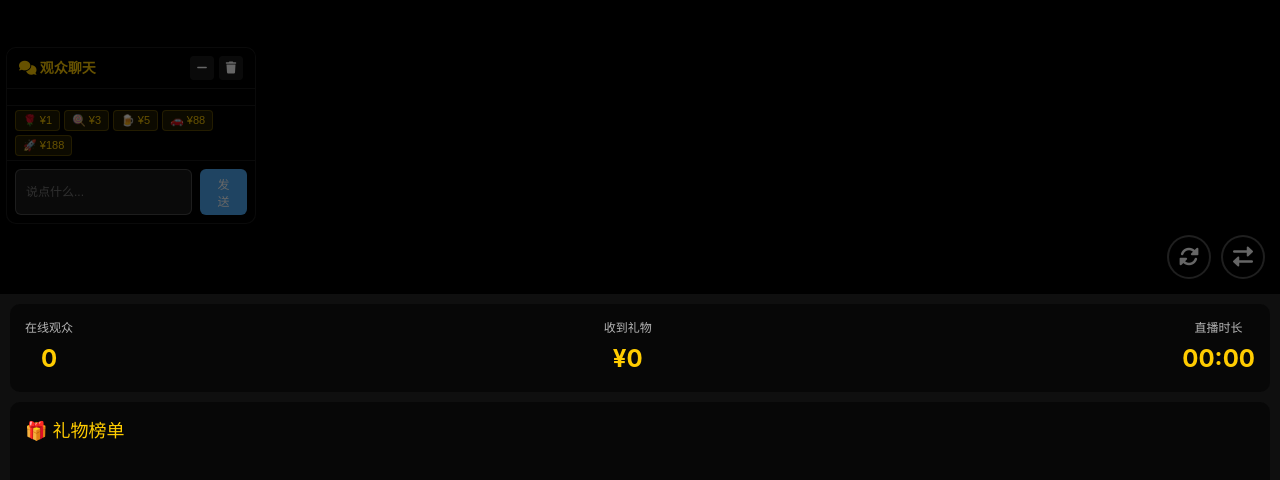
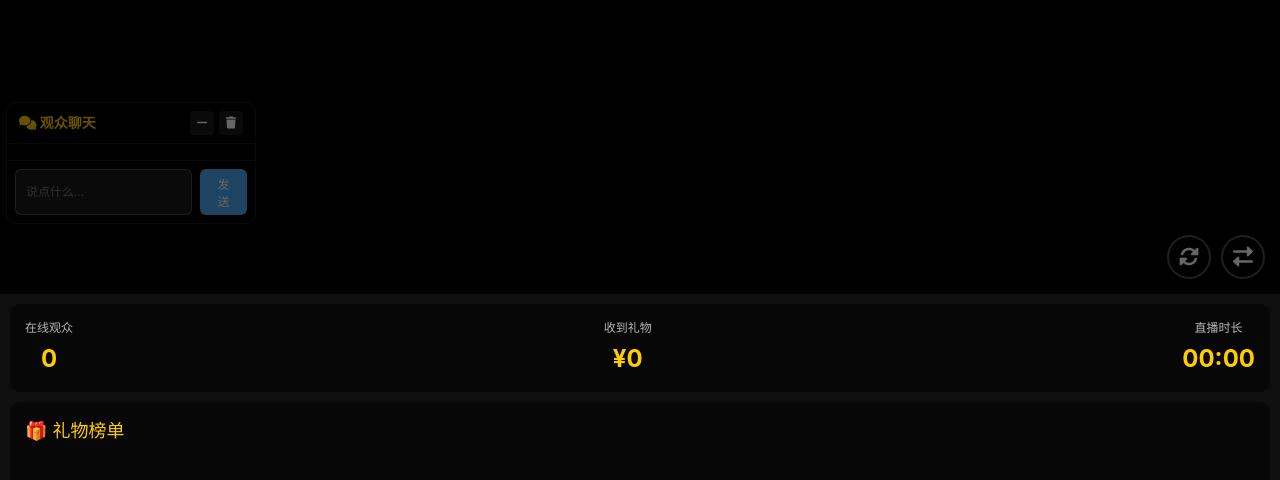
Before and after one commit to llxxss88/VK, a plain HTML site: page index.html in a window 1280 px wide. Shown: the part 1982-2462 px from the top of the page. Drawn offline with Linux system fonts and the light colour scheme.

Commit message:
fix: 初始界面聊天区隐藏送礼按钮，选定角色后再按角色显示

```diff
--- a/index.html
+++ b/index.html
@@ -1142,7 +1142,7 @@
                     <div class="chat-messages" id="chatMessages">
                         <!-- 聊天消息动态生成 -->
                     </div>
-                    <div class="chat-gift-buttons" id="chatGiftButtons">
+                    <div class="chat-gift-buttons" id="chatGiftButtons" style="display:none">
                         <button class="quick-gift-btn" onclick="quickSendGift('鲜花', 1)">🌹 ¥1</button>
                         <button class="quick-gift-btn" onclick="quickSendGift('棒棒糖', 3)">🍭 ¥3</button>
                         <button class="quick-gift-btn" onclick="quickSendGift('啤酒', 5)">🍺 ¥5</button>
```
